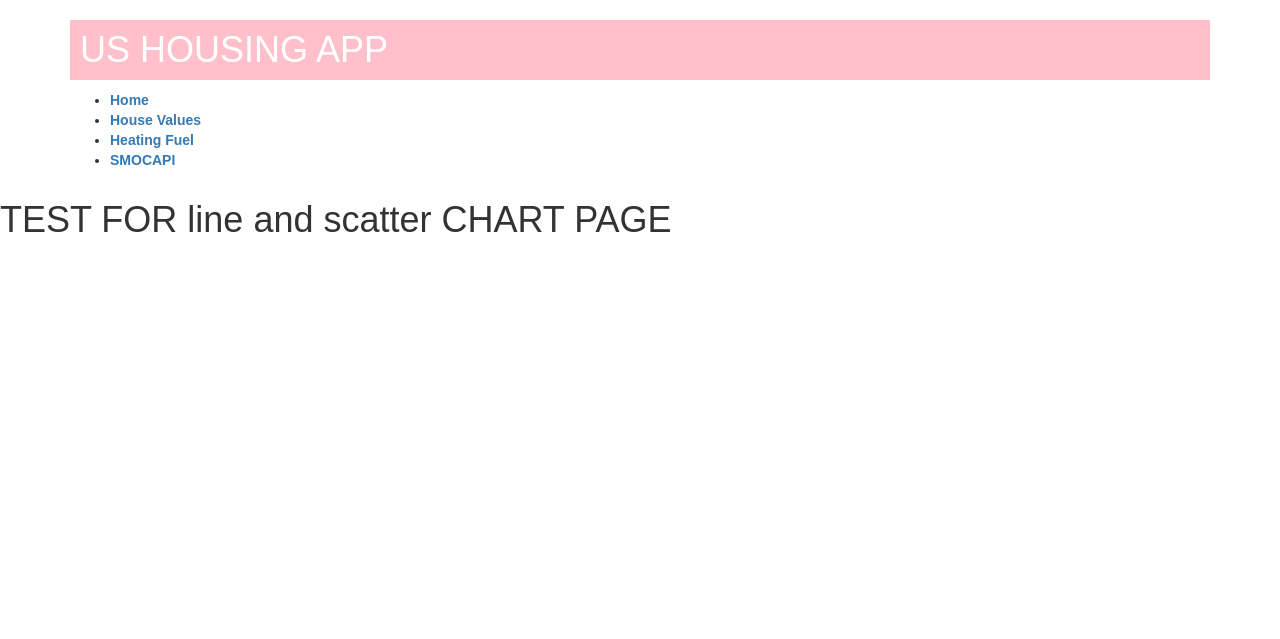
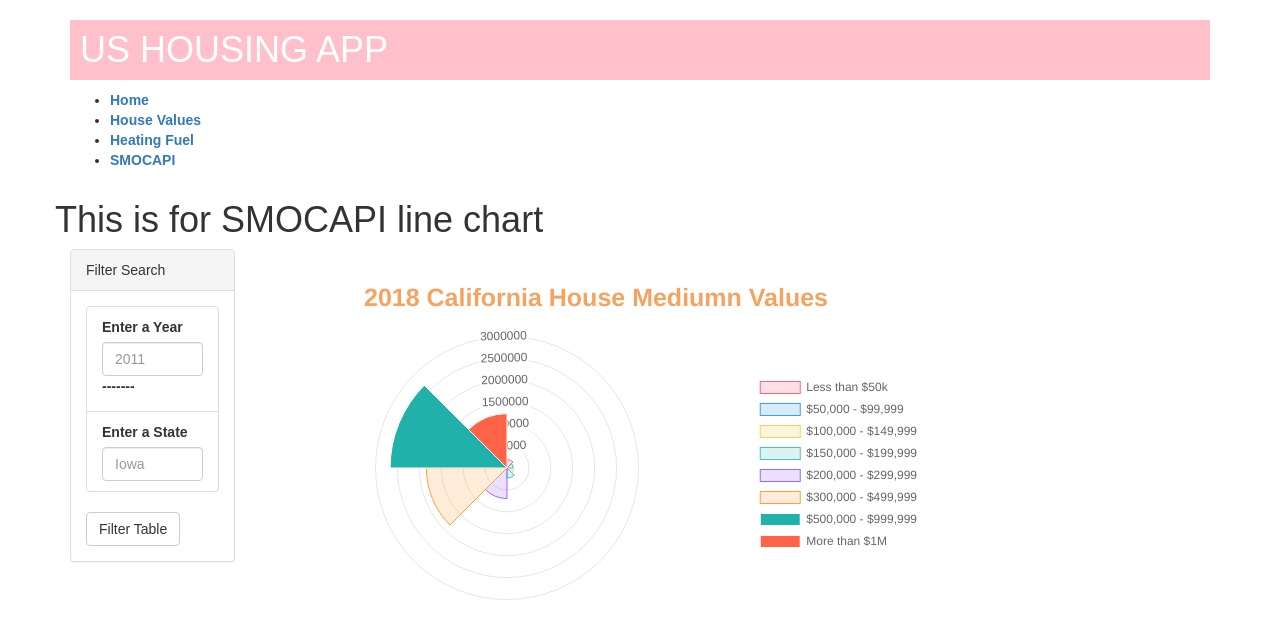
Before and after one commit to HaydenRubin/Housing, a Flask app: page /smocapi in a window 1280 px wide. Shown: the top 639 px of the page. Run offline with Flask 2, Linux system fonts and the light colour scheme; data comes from the database, SQL or seed files in the repository; some libraries are stand-ins or nearby versions.

Commit message:
add html for polar area chart and filter

```diff
--- a/templates/line_and_scatter.html
+++ b/templates/line_and_scatter.html
@@ -6,18 +6,66 @@
 	<meta charset="UTF-8">
     <meta name="viewport" content="width=device-width, initial-scale=1.0">
     <meta http-equiv="X-UA-Compatible" content="ie=edge">
-	<title>SMOCAPI</title>
+	<title>Housing Values</title>
 	<link rel="stylesheet" href="https://maxcdn.bootstrapcdn.com/bootstrap/3.4.1/css/bootstrap.min.css">
+	<script src="https://cdn.jsdelivr.net/npm/chart.js@2.8.0"></script>
 	<script src="https://d3js.org/d3.v5.min.js"></script>
-	<script src="https://cdn.plot.ly/plotly-latest.min.js"></script>
+	<script type="text/javascript" src="http://code.jquery.com/jquery-1.7.1.min.js"></script>
 </head>
 
 <body>
 	{% extends "template.html" %}
 	{% block content %}
 
-    <h1>TEST FOR line and scatter CHART PAGE</h1>
-	<div id='YOUR UNIQUE MAP ID'><!-- chart will be drawn inside this DIV --></div>
+	<div class="row">
+		<div class="col-md-12">
+			<div class="container">
+				<div class="row margin-top-50">
+					<h1>This is for SMOCAPI line chart</h1>
+				</div>
+			</div>
+		</div>
+	</div>
+
+	<div class="row">
+		<div class="col-md-12">
+			<div class="container">
+				<div class="row margin-top-50">
+				  <div class="col-md-2">
+					<aside class="filters">
+					  <div class="panel panel-default">
+						<div class="panel-heading">Filter Search</div>
+						<div class="panel-body">
+						  <form>
+							<div class="form-group">
+							  <ul class="list-group" id="filters">
+								<li class="filter list-group-item">
+								  <label for="year">Enter a Year</label>
+								  <input class="form-control" id="year" type="text" placeholder="2011">
+								  <label for="year">-------</label>
+								</li>
+								<li class="filter list-group-item">
+								  <label for="date">Enter a State</label>
+								  <input class="form-control" id="state" type="text" placeholder="Iowa">
+								</li>
+							  </ul>
+							</div>
+							<button id="filter-btn" type="button" class="btn btn-default">Filter Table</button>
+						  </form>
+						</div>
+					  </div>
+					</aside>
+				  </div>
+				  <div class="col-md-10">
+					<div id="canvas-holder" style="width:70%">
+						<canvas id="myChart"></canvas>
+					</div>
+				 </div>
+				</div>
+			</div>
+		</div>
+	</div>
+
 
 	<script type="text/javascript" src="./static/js/line_and_sca.js"></script>
 
```
